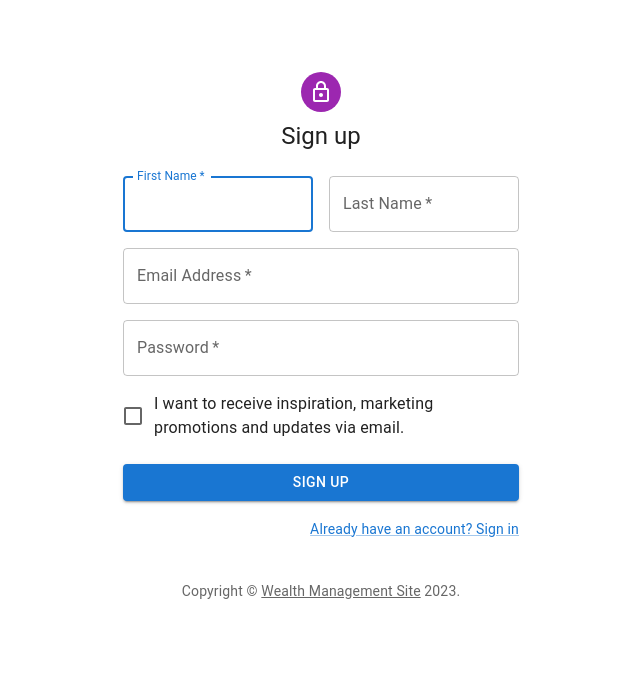
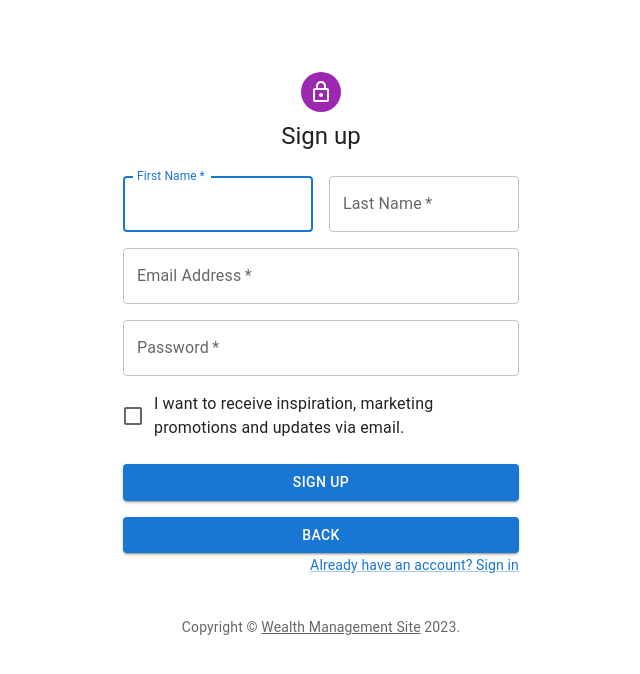
Before and after one commit to vaarunmuthappan/wealth_portfolio_site, a React (Create React App) app: page /register in a window 1280 px wide. Shown: the top 674 px of the page, without its empty margins (319-959 px from the left). Built offline with nearby package versions, Linux system fonts and the light colour scheme.

Commit message:
homepage for upload

```diff
--- a/package.json
+++ b/package.json
@@ -1,6 +1,7 @@
 {
   "name": "wealth_portfolio_site_frontend",
   "version": "0.1.0",
+  "homepage": "https://wealth-portfolio-site.onrender.com",
   "private": true,
   "dependencies": {
     "@emotion/react": "^11.11.0",
--- a/src/pages/Register.js
+++ b/src/pages/Register.js
@@ -115,9 +115,13 @@ export default function SignUp() {
                         >
                             Sign Up
                         </Button>
+                        <Button component={Link} to="/" fullWidth variant="contained" color="primary">
+                            Back
+                        </Button>
+
                         <Grid container justifyContent="flex-end">
                             <Grid item>
-                                <Link href="/login" variant="body2">
+                                <Link href="/" variant="body2">
                                     Already have an account? Sign in
                                 </Link>
                             </Grid>
```
